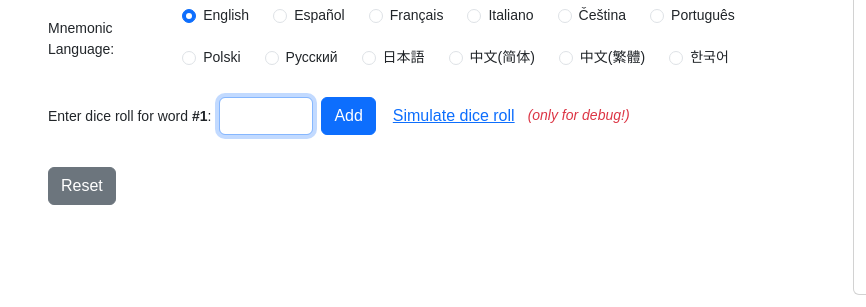
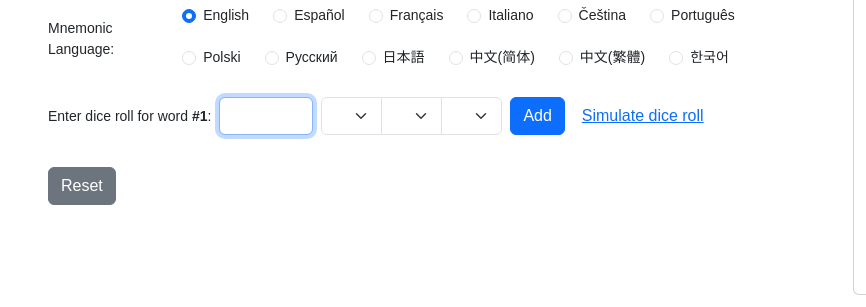
Before and after one commit to st3b1t/bip39-hex-dice, a website: page index.html in a window 1280 px wide. Shown: the part 239-546 px from the top of the page, 0-866 px from the left. Drawn offline with Linux system fonts and the light colour scheme.

Commit message:
selectbox

```diff
--- a/index.html
+++ b/index.html
@@ -65,6 +65,12 @@
     resize: none;
     background-color: #eee;
     box-shadow: inset 0 0 5px rgba(0,0,0,0.1);
+}
+#submitWordWrapper .text-danger {
+  visibility: hidden;
+}
+#submitWordWrapper:hover .text-danger {
+  visibility: visible
 }</style>
 <script>WORDLISTS = typeof WORDLISTS == "undefined" ? {} : WORDLISTS;
 WORDLISTS["chinese_simplified"] = [
@@ -3969,6 +3975,57 @@ async function genFinalWords(partialWords) {
                         <input autofocus type="text" id="diceInput" maxlength="3" size="5" class="form-control" autocomplete="off" />
                     </div>
                     <div class="col-auto">
+                        <div id="diceSelect" class="input-group">
+                            <select name="diceSelect1" class="form-select" aria-label="8-sided dice">
+                                <option value="-"></option>
+                                <option value="1">1</option>
+                                <option value="2">2</option>
+                                <option value="3">3</option>
+                                <option value="4">4</option>
+                                <option value="5">5</option>
+                                <option value="6">6</option>
+                                <option value="7">7</option>
+                                <option value="8">8</option>
+                            </select>
+                            <select name="diceSelect2" class="form-select" aria-label="16-sided dice A">
+                                <option value="-"></option>
+                                <option value="1">1</option>
+                                <option value="2">2</option>
+                                <option value="3">3</option>
+                                <option value="4">4</option>
+                                <option value="5">5</option>
+                                <option value="6">6</option>
+                                <option value="7">7</option>
+                                <option value="8">8</option>
+                                <option value="9">9</option>
+                                <option value="A">A</option>
+                                <option value="B">B</option>
+                                <option value="C">C</option>
+                                <option value="D">D</option>
+                                <option value="E">E</option>
+                                <option value="F">F</option>
+                            </select>
+                            <select name="diceSelect3" class="form-select" aria-label="16-sided dice B">
+                                <option value="-"></option>
+                                <option value="1">1</option>
+                                <option value="2">2</option>
+                                <option value="3">3</option>
+                                <option value="4">4</option>
+                                <option value="5">5</option>
+                                <option value="6">6</option>
+                                <option value="7">7</option>
+                                <option value="8">8</option>
+                                <option value="9">9</option>
+                                <option value="A">A</option>
+                                <option value="B">B</option>
+                                <option value="C">C</option>
+                                <option value="D">D</option>
+                                <option value="E">E</option>
+                                <option value="F">F</option>
+                            </select>
+                        </div>
+                    </div>
+                    <div class="col-auto" id="submitWordWrapper">
                         <button id="submitWord" type="button" class="btn btn-primary">Add</button>
                         <a id="submitWordAuto" type="button" class="btn btn-link">
                             Simulate dice roll
@@ -3979,7 +4036,7 @@ async function genFinalWords(partialWords) {
 
             <div id="resultsSection" class="my-4">
                 <fieldset class="mb-4" style="display: none">
-                    <legend>Entered Words:</legend>
+                    <legend>Mnemonic Words:</legend>
                     <div id="enteredWords">
                     </div>
                 </fieldset>
@@ -3989,7 +4046,7 @@ async function genFinalWords(partialWords) {
                     </div>
                 </fieldset>
                 <fieldset class="mb-4" style="display: none">
-                    <legend>Result Words:</legend>
+                    <legend>Result Mnemonic:</legend>
                     <textarea id="resultWordsText" class="form-control mt-2" rows="3" readonly></textarea>
                     <button id="copyBtn" class="btn btn-primary mt-2">Copy</button>
                 </fieldset>
@@ -4035,6 +4092,7 @@ async function genFinalWords(partialWords) {
         const $mnemonicLength = $('mnemonicLength');
         const $wordCounter = $('wordCounter');
         const $diceInput = $('diceInput');
+        const $diceSelect = $('diceSelect');
         const $submitWord = $('submitWord');
         const $submitWordAuto = $('submitWordAuto');
         const $entrySection = $('entrySection');
@@ -4155,6 +4213,9 @@ async function genFinalWords(partialWords) {
 
                 if(empty) {
                     $diceInput.value = '';
+                    $diceSelect.querySelectorAll('select').forEach(select => {
+                        select.value = '';
+                    });
                 }
 
                 if (enteredWords.length < mnemonicLength - 1) { //next word
@@ -4176,6 +4237,13 @@ async function genFinalWords(partialWords) {
             if (e.key === "Enter") {
                 handleSubmitWord();
             }
+        });
+
+        $diceSelect.querySelectorAll('select').forEach(select => {
+            select.on('change', e => {
+                const diceValues = Array.from($diceSelect.querySelectorAll('select')).map(select => select.value).join('');
+                $diceInput.value = diceValues;
+            });
         });
 
         $submitWordAuto.on('click', async (e) => {
```
